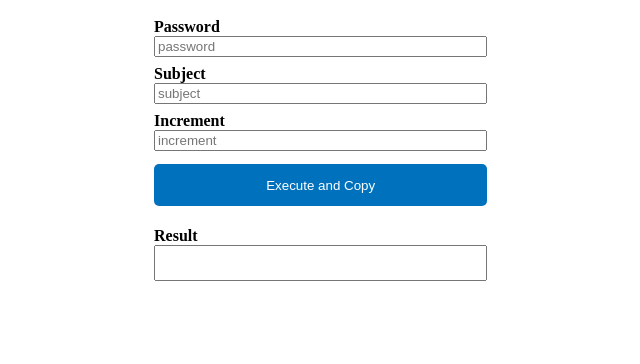
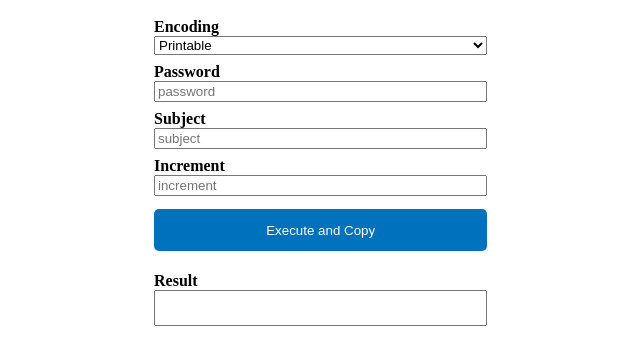
Before and after one commit to lucas-burdell/OpticPass, a React app: page / in a window 1280 px wide. Shown: the top 364 px of the page, without its empty margins (296-936 px from the left). Built offline with nearby package versions, Linux system fonts and the light colour scheme.

Commit message:
add encoding types

```diff
--- /dev/null
+++ b/babel.config.js
@@ -0,0 +1,14 @@
+module.exports = {
+    presets: [
+        [
+            "@babel/preset-env",
+            {
+                targets: {
+                    node: "current"
+                }
+            }
+        ],
+        "@babel/preset-react",
+        "@babel/preset-typescript"
+    ]
+};
--- /dev/null
+++ b/src/Encoders.ts
@@ -0,0 +1,24 @@
+const lowercaseLetters = "abcdefghijklmnopqrstuvwxyz";
+const uppercaseLetters = lowercaseLetters.toUpperCase();
+const numbers = "1234567890";
+const symbols = "!@#$%^&*()-_=+<>[]{},./|?'\";:`~";
+const everything = String.prototype.concat(
+    lowercaseLetters,
+    uppercaseLetters,
+    numbers,
+    symbols
+);
+
+export type IEncoder = (buffer: Buffer) => string;
+
+const toBase64: IEncoder = (buffer) => buffer.toString("base64");
+const toPrintable: IEncoder = (buffer) => {
+    const stringBuffer: string[] = [];
+    buffer.forEach((x) => stringBuffer.push(everything[x % everything.length]));
+    return stringBuffer.reduce((x, y) => x + y);
+};
+
+export const Encoders = {
+    toBase64,
+    toPrintable
+};
--- a/src/Hash.tsx
+++ b/src/Hash.tsx
@@ -1,9 +1,14 @@
 import createHmac from "create-hmac";
-export function Hash(password: string, subject: string, increment: string) {
+import { IEncoder, Encoders } from "Encoders";
+export function Hash(
+    password: string,
+    subject: string,
+    increment: string,
+    encode: IEncoder = Encoders.toBase64
+) {
     const hmac = createHmac("sha1", password);
     hmac.update("synchronous write");
     hmac.write(subject);
     hmac.write(increment);
-    const result = hmac.digest().toString("base64");
-    return result;
+    return encode(hmac.digest());
 }
--- a/src/index.tsx
+++ b/src/index.tsx
@@ -6,6 +6,7 @@ import styled, { createGlobalStyle } from "styled-components";
 import { Hash } from "./Hash";
 import { useClipboard } from "Clipboard";
 import { RegisterWorker } from "./RegisterWorker";
+import { Encoders } from "Encoders";
 RegisterWorker();
 
 const Container = styled.div`
@@ -44,13 +45,21 @@ const App: React.FunctionComponent = () => {
     const [password, setPassword] = React.useState("");
     const [subject, setSubject] = React.useState("");
     const [increment, setIncrement] = React.useState("");
+    const [encoder, setEncoder] = React.useState<keyof typeof Encoders>(
+        "toPrintable"
+    );
     const [ClipboardArea, copy] = useClipboard({
         resize: "none",
         maxWidth: "25em"
     });
 
     const calculate = React.useCallback((password, subject, increment) => {
-        const result = Hash(password, subject, increment);
+        const result = Hash(
+            password,
+            subject,
+            increment,
+            Encoders[encoder] || Encoders.toPrintable
+        );
         copy(result);
         toast.success("Result copied!");
     }, []);
@@ -60,6 +69,18 @@ const App: React.FunctionComponent = () => {
             <GlobalStyle />
             <ToastContainer />
             <ContentContainer>
+                <Label>Encoding</Label>
+                <select
+                    style={{ maxWidth: "25em", minWidth: "10em" }}
+                    name="Encoding"
+                    onChange={(event) => {
+                        setEncoder(event.target.value as keyof typeof Encoders);
+                    }}
+                    value={encoder}
+                >
+                    <option value="toBase64">Base64</option>
+                    <option value="toPrintable">Printable</option>
+                </select>
                 <Label>Password</Label>
                 <Input
                     type="password"
```
Also changed, not shown: package.json (+13 -1 lines), 8 other files (tests, documents, lock files or other folders).
